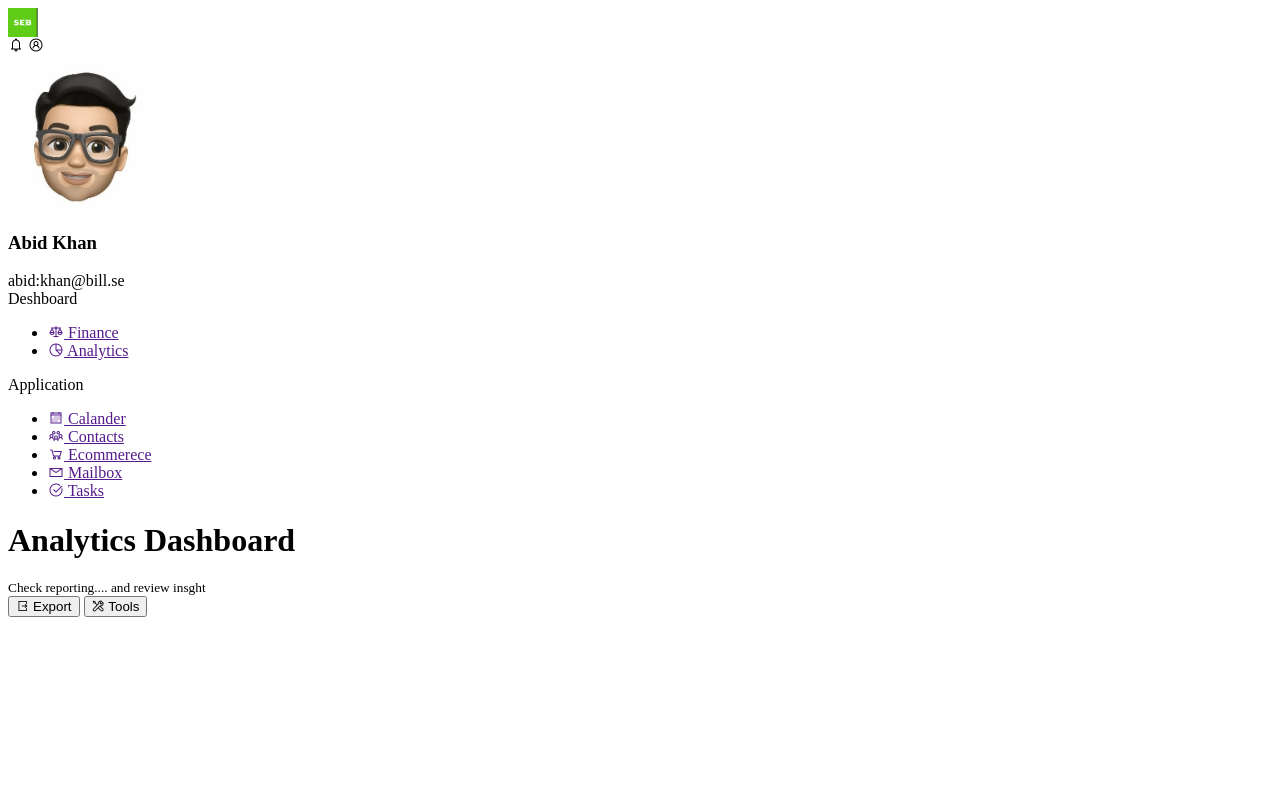
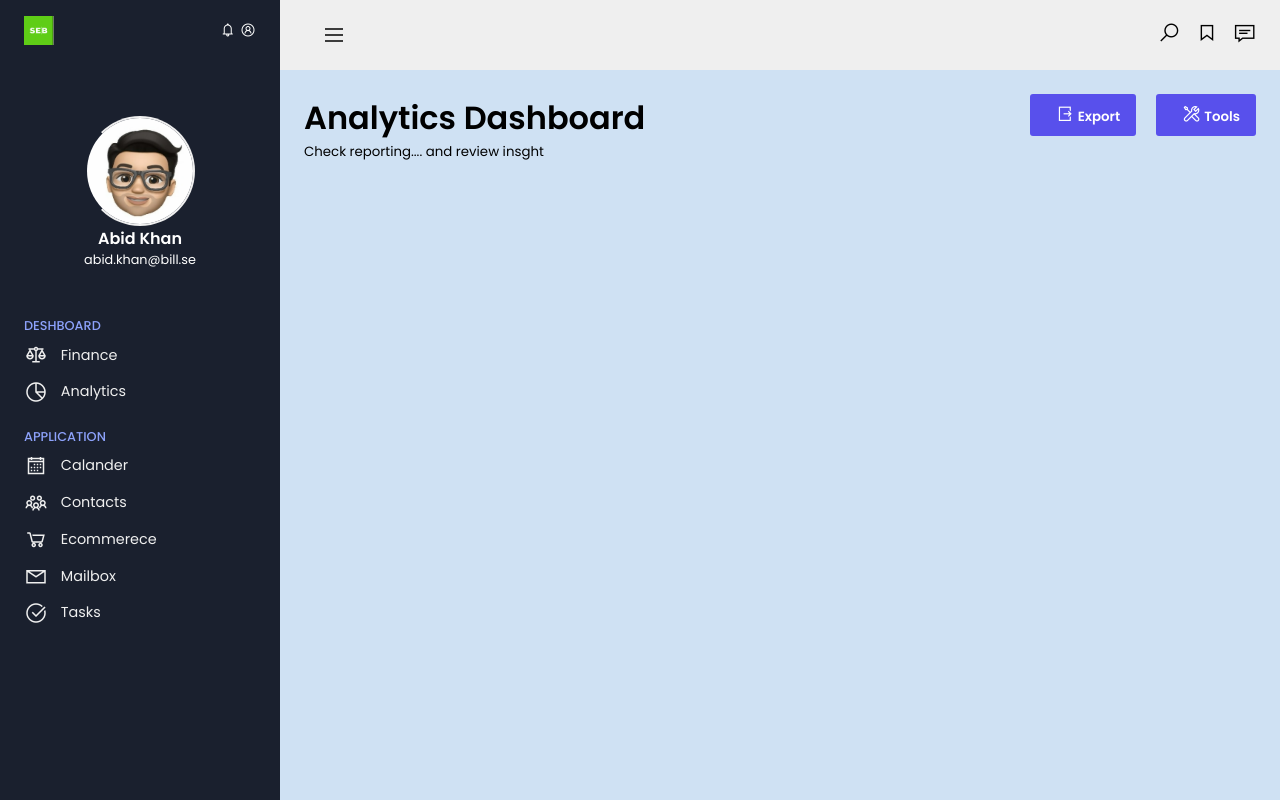
Before and after one commit to abidkhanse/dashboards, a plain HTML site: page Responsive-Dashboard-Panel-1/index.html in a window 1280 px wide. Drawn offline with nearby package versions, Linux system fonts and the light colour scheme.

Commit message:
till buttons

```diff
--- a/Responsive-Dashboard-Panel-1/index.html
+++ b/Responsive-Dashboard-Panel-1/index.html
@@ -1,15 +1,21 @@
 <html lang="en">
+
 <head>
     <meta charset="UTF-8">
     <meta name="viewport" content="width=device-width,initial-scale=1,maximum-scale=1">
 
     <title>Leo Admin Dashboard</title>
-        <link rel="stylesheet" href="https://maxst.icons8.com/vue-static/landings/line-awesome/line-awesome/1.3.0/css/line-awesome.min.css">
+    <link rel="stylesheet"
+        href="https://maxst.icons8.com/vue-static/landings/line-awesome/line-awesome/1.3.0/css/line-awesome.min.css">
+    <link rel="stylesheet" href="style.css">
 </head>
+
 <body>
+
     <div class="sidebar">
+
         <div class="sidebar-brand">
-                <div class="sidebar-flex">
+            <div class="brand-flex">
                 <img src="img/logo.png" width="30px" alt="">
                 <div class="brand-icons">
                     <span class="las la-bell"></span>
@@ -17,21 +23,22 @@
                 </div>
             </div>
         </div>
+
         <div class="sidebar-main">
 
             <div class="sidebar-user">
                 <img src="img/2.png" alt="">
                 <div>
                     <h3>Abid Khan</h3>
-                        <span>abid:khan@bill.se</span>
+                    <span>abid.khan@bill.se</span>
                 </div>
             </div>
 
             <div class="sidebar-menu">
-                    <div class="menu-block">
                 <div class="menu-head">
                     <span>Deshboard</span>
                 </div>
+
                 <ul>
                     <li>
                         <a href="">
@@ -46,9 +53,11 @@
                         </a>
                     </li>
                 </ul>
+
                 <div class="menu-head">
                     <span>Application</span>
                 </div>
+
                 <ul>
                     <li>
                         <a href="">
@@ -84,20 +93,21 @@
             </div>
         </div>
     </div>
+
+    <div class="main-content">
+
+        <header>
+            <div class="menu-toggle">
+                <label for="">
+                    <span class="las la-bars"></span>
+                </label>
+            </div>
+            <div class="header-icons">
+                <span class="las la-search"></span>
+                <span class="las la-bookmark"></span>
+                <span class="las la-sms"></span>
             </div>
 
-        <div class="main-content">
-            <header>
-                <span class="bars"></span>
-                <div>
-                    <span class="icons">
-                        <div>
-                            <span class="las-la-search"></span>
-                            <span class="las-la-bookmark"></span>
-                            <span class="las-la-sms"></span>
-                        </div>
-                    </span>
-                </div>
         </header>
 
         <main>
@@ -106,7 +116,7 @@
                     <h1>Analytics Dashboard</h1>
                     <small>Check reporting.... and review insght</small>
                 </div>
-                    <div>
+                <div class="header-actions">
                     <button>
                         <span class="las la-file-export"></span>
                         Export
--- a/Responsive-Dashboard-Panel-1/style.css
+++ b/Responsive-Dashboard-Panel-1/style.css
@@ -1,5 +1,7 @@
+@import url('https://fonts.googleapis.com/css2?family=Poppins:wght@300;400;500;600&display=swap');
+
 :root {
-    --color-main: #1a202e
+    --color-main: #1a202e;
 }
 
 * {
@@ -7,4 +9,157 @@
     box-sizing: border-box;
     text-decoration: none;
     list-style-type: none;
+    margin: 0;
+    padding: 0;
 }
+
+.sidebar {
+    width: 280px;
+    position:fixed;
+    left: 0;
+    right: 0;
+    height: 100%;
+    padding: 1rem 1.5rem;
+    background: var(--color-main);
+    color: #fff;
+
+
+}
+
+.main-content {
+    margin-left: 280px;
+}
+
+.sidebar-brand {
+    height: 100px
+}
+
+.brand-flex {
+    display: flex;
+    justify-content: space-between;
+    align-items: center;
+}
+
+.brand-icon span {
+    font-size: 1.5rem;
+    margin-left: 0.5rem;
+}
+
+.sidebar-user {
+    margin: 0rem 0rem 1rem 0rem;
+    text-align: center;
+}
+
+.sidebar-user h3 {
+    font-size: 1rem;
+}
+.sidebar-user span {
+    font-size: .8rem;
+}
+
+.sidebar-menu {
+    margin-top: 3rem;
+}
+
+.menu-head {
+    text-transform: uppercase;
+    color: #8da2fb;
+    font-size: .8rem;
+    font-weight: 500;
+    margin-bottom: .5rem;
+}
+
+.sidebar-menu ul{
+    margin-bottom: 1.5rem;
+}
+
+.sidebar-menu li{
+    margin-bottom: .8rem;
+}
+
+.sidebar-menu li a{
+
+    color: #efefef;
+    font-size: 0.9rem;
+    display: flex;
+    align-items: center;
+
+}
+
+.sidebar-menu li a span{
+
+    font-size: 1.5rem;
+    display: inline-block;
+    margin-right: .8rem;
+}
+
+.sidebar-user img {
+    width: 110px;
+    height: 110px;
+    border-radius: 50%;
+    border-left: 2px solid transparent;
+    border-right: 2px solid #efefef;
+    border-bottom: 2px solid #efefef;
+    border-top: 2px solid #efefef;
+    margin: auto;
+}
+
+
+header{
+    height: 70px;
+    display: flex;
+    justify-content: space-between;
+    align-items: center;
+    background-color: #efefef;
+    padding: 1rem 1.5rem;
+}
+
+.menu-toggle label {
+    height: 60px;
+    width: 60px;
+    display: grid;
+    place-items: center;
+    font-size: 1.5rem;
+    border-radius: 50%;
+}
+
+.header-icons span {
+    display: inline-block;
+    margin-left: .7rem;
+    font-size: 1.4rem;
+}
+
+.menu-toggle label:hover {
+    background: #efefef;
+}
+
+.main-content {
+    margin-left: 280px;
+}
+
+main{
+    padding: 1.5rem;
+    background: #cfe1f3;
+    min-height: calc(100vh - 70px);
+}
+
+.page-header {
+    display: flex;
+    justify-content: space-between;
+}
+
+.header-actions button {
+    outline: none;
+    color: #fff;
+    background: #5850ec;
+    border: none;
+    padding: .6rem 1rem;
+    margin-left: 1rem;
+    border-radius: 3px;
+    font-weight: 600;
+}
+
+.header-actions button span{
+    font-size: 1.2rem;
+    margin-left: .6rem;
+}
```
Lines whose indentation alone changed are shown as unchanged.
